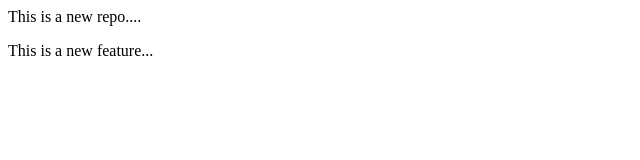
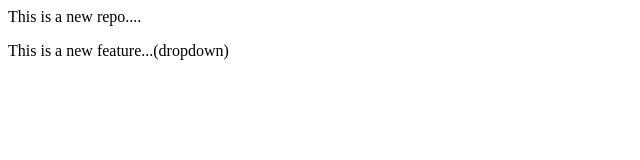
Before and after one commit to sayaligurav7789/Student_Registration_System, a plain HTML site: page index.html in a window 1280 px wide. Shown: the full height of the page, 0-640 px from the left. Drawn offline with Linux system fonts and the light colour scheme.

Commit message:
Add dropdown

```diff
--- a/index.html
+++ b/index.html
@@ -1,2 +1,2 @@
 <p>This is a new repo....</p>
-<p>This is a new feature...</p>
+<p>This is a new feature...(dropdown)</p>
```
